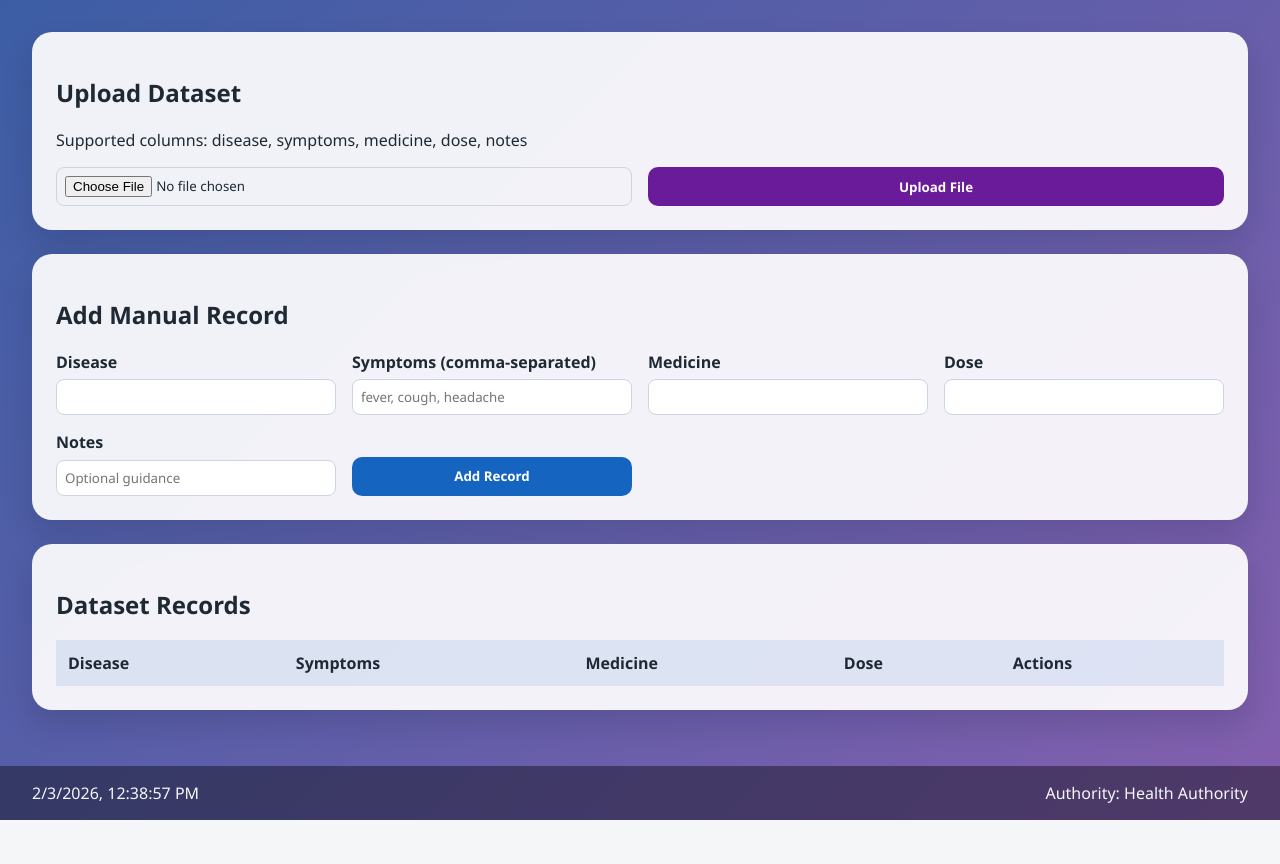
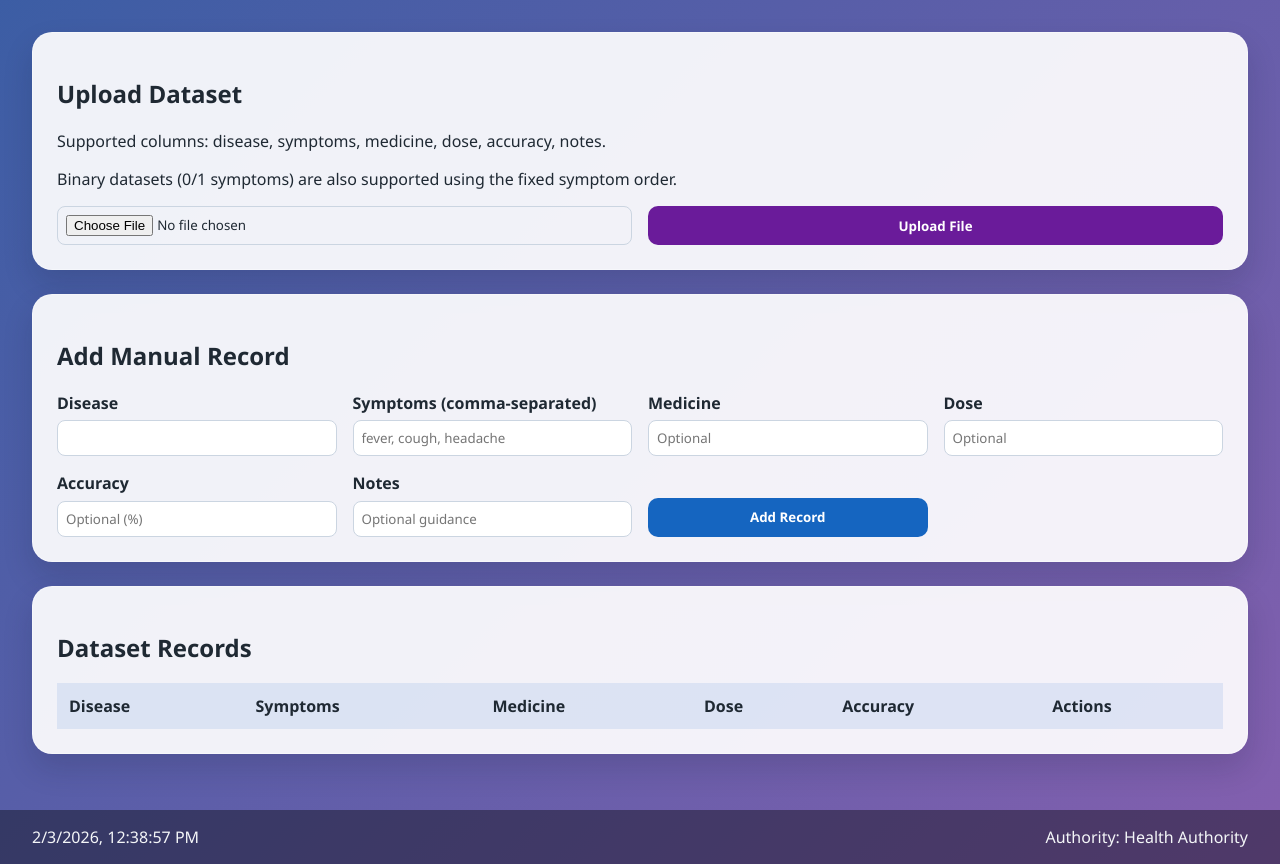
Before and after one commit to Surya0049/Disease-Prediction, a Flask app: page /admin/dataset in a window 1280 px wide. Shown: the part 97-961 px from the top of the page. Before the commit the page ends 917 px from the top, so only its background shows below. Run offline with Flask 3, Linux system fonts and the light colour scheme; the visitor is signed in with stand-in values (Sample User, id 1); data comes from the database, SQL or seed files in the repository; data that the repository does not hold is empty.

Commit message:
Enhance dataset import and admin tools

```diff
--- a/app.py
+++ b/app.py
@@ -15,6 +15,7 @@ from flask import (
     redirect,
     render_template,
     request,
+    send_file,
     session,
     url_for,
 )
@@ -29,6 +30,38 @@ app.secret_key = os.environ.get("FLASK_SECRET_KEY", "dev-secret-key")
 DEFAULT_BACKGROUND = (
     "linear-gradient(135deg, rgba(22, 65, 148, 0.85), rgba(110, 67, 160, 0.85))"
 )
+
+SYMPTOMS = [
+    "itching",
+    "skin_rash",
+    "nodal_skin_eruptions",
+    "continuous_sneezing",
+    "shivering",
+    "chills",
+    "stomach_pain",
+    "ulcers_on_tongue",
+    "vomiting",
+    "cough",
+    "chest_pain",
+    "yellowish_skin",
+    "loss_of_appetite",
+    "abdominal_pain",
+    "yellow_urine",
+    "weight_loss",
+    "restlessness",
+    "irregular_sugar_level",
+    "excessive_hunger",
+    "increased_appetite",
+    "high_fever",
+    "headache",
+    "diarrhoea",
+    "muscle_pain",
+    "red_spots_over_body",
+    "runny_nose",
+    "breathlessness",
+    "fast_heart_rate",
+    "dark_urine",
+]
 
 
 def get_db() -> sqlite3.Connection:
@@ -63,7 +96,8 @@ def init_db() -> None:
         CREATE TABLE IF NOT EXISTS settings (
             id INTEGER PRIMARY KEY CHECK (id = 1),
             authority_name TEXT NOT NULL,
-            background_css TEXT NOT NULL
+            background_css TEXT NOT NULL,
+            background_image_url TEXT
         )
         """
     )
@@ -75,10 +109,13 @@ def init_db() -> None:
             symptoms TEXT NOT NULL,
             medicine TEXT NOT NULL,
             dose TEXT NOT NULL,
+            accuracy TEXT,
             notes TEXT
         )
         """
     )
+    ensure_column(db, "settings", "background_image_url", "")
+    ensure_column(db, "dataset", "accuracy", "")
     admin_exists = db.execute("SELECT 1 FROM users WHERE username = ?", ("admin",)).fetchone()
     if not admin_exists:
         db.execute(
@@ -88,8 +125,11 @@ def init_db() -> None:
     settings_exists = db.execute("SELECT 1 FROM settings WHERE id = 1").fetchone()
     if not settings_exists:
         db.execute(
-            "INSERT INTO settings (id, authority_name, background_css) VALUES (1, ?, ?)",
-            ("Health Authority", DEFAULT_BACKGROUND),
+            """
+            INSERT INTO settings (id, authority_name, background_css, background_image_url)
+            VALUES (1, ?, ?, ?)
+            """,
+            ("Health Authority", DEFAULT_BACKGROUND, ""),
         )
     db.commit()
     db.close()
@@ -101,6 +141,24 @@ def load_settings() -> None:
     db = get_db()
     settings = db.execute("SELECT * FROM settings WHERE id = 1").fetchone()
     g.settings = settings
+    g.background_style = build_background_style(settings)
+
+
+def ensure_column(db: sqlite3.Connection, table: str, column: str, default: str) -> None:
+    columns = {row[1] for row in db.execute(f"PRAGMA table_info({table})")}
+    if column not in columns:
+        db.execute(f"ALTER TABLE {table} ADD COLUMN {column} TEXT DEFAULT '{default}'")
+
+
+def build_background_style(settings: sqlite3.Row) -> str:
+    background_css = settings["background_css"]
+    image_url = settings["background_image_url"] or ""
+    if image_url:
+        return (
+            "background-size: cover; background-position: center; "
+            f"background-image: linear-gradient(135deg, rgba(0,0,0,0.35), rgba(0,0,0,0.4)), url('{image_url}');"
+        )
+    return f"background: {background_css};"
 
 
 def login_required(view):
@@ -174,9 +232,7 @@ def dashboard() -> Any:
 def predict() -> Any:
     db = get_db()
     dataset = db.execute("SELECT * FROM dataset ORDER BY disease").fetchall()
-    symptoms_set = sorted(
-        {symptom.strip() for row in dataset for symptom in row["symptoms"].split(",") if symptom}
-    )
+    symptoms_set = SYMPTOMS
     prediction = None
     if request.method == "POST":
         age = request.form.get("age", "").strip()
@@ -192,11 +248,7 @@ def predict() -> Any:
                 prediction["search_url"] = search_url
                 prediction["age"] = age
                 prediction["sex"] = sex
-    return render_template(
-        "predict.html",
-        symptoms=symptoms_set,
-        prediction=prediction,
-    )
+    return render_template("predict.html", symptoms=symptoms_set, prediction=prediction)
 
 
 def predict_disease(selected_symptoms: list[str], dataset: list[sqlite3.Row]) -> dict[str, str] | None:
@@ -207,7 +259,8 @@ def predict_disease(selected_symptoms: list[str], dataset: list[sqlite3.Row]) ->
     selected_set = {symptom.strip().lower() for symptom in selected_symptoms}
     for row in dataset:
         row_symptoms = {symptom.strip().lower() for symptom in row["symptoms"].split(",") if symptom}
-        score = len(selected_set.intersection(row_symptoms))
+        union = selected_set.union(row_symptoms)
+        score = 0 if not union else len(selected_set.intersection(row_symptoms)) / len(union)
         if score > best_score:
             best_score = score
             best_match = row
@@ -217,6 +270,7 @@ def predict_disease(selected_symptoms: list[str], dataset: list[sqlite3.Row]) ->
         "disease": best_match["disease"],
         "medicine": best_match["medicine"],
         "dose": best_match["dose"],
+        "accuracy": best_match["accuracy"],
         "notes": best_match["notes"] or "Follow medical guidance for confirmation.",
     }
 
@@ -305,13 +359,24 @@ def admin_dataset() -> Any:
             symptoms = request.form.get("symptoms", "").strip()
             medicine = request.form.get("medicine", "").strip()
             dose = request.form.get("dose", "").strip()
+            accuracy = request.form.get("accuracy", "").strip()
             notes = request.form.get("notes", "").strip()
-            if not all([disease, symptoms, medicine, dose]):
-                flash("Disease, symptoms, medicine, and dose are required.", "error")
+            if not all([disease, symptoms]):
+                flash("Disease and symptoms are required.", "error")
             else:
                 db.execute(
-                    "INSERT INTO dataset (disease, symptoms, medicine, dose, notes) VALUES (?, ?, ?, ?, ?)",
-                    (disease, symptoms, medicine, dose, notes),
+                    """
+                    INSERT INTO dataset (disease, symptoms, medicine, dose, accuracy, notes)
+                    VALUES (?, ?, ?, ?, ?, ?)
+                    """,
+                    (
+                        disease,
+                        symptoms,
+                        medicine or "Not provided",
+                        dose or "Not provided",
+                        accuracy,
+                        notes,
+                    ),
                 )
                 db.commit()
                 flash("Dataset record added.", "success")
@@ -332,13 +397,26 @@ def edit_dataset(entry_id: int) -> Any:
         symptoms = request.form.get("symptoms", "").strip()
         medicine = request.form.get("medicine", "").strip()
         dose = request.form.get("dose", "").strip()
+        accuracy = request.form.get("accuracy", "").strip()
         notes = request.form.get("notes", "").strip()
-        if not all([disease, symptoms, medicine, dose]):
-            flash("Disease, symptoms, medicine, and dose are required.", "error")
+        if not all([disease, symptoms]):
+            flash("Disease and symptoms are required.", "error")
         else:
             db.execute(
-                "UPDATE dataset SET disease = ?, symptoms = ?, medicine = ?, dose = ?, notes = ? WHERE id = ?",
-                (disease, symptoms, medicine, dose, notes, entry_id),
+                """
+                UPDATE dataset
+                SET disease = ?, symptoms = ?, medicine = ?, dose = ?, accuracy = ?, notes = ?
+                WHERE id = ?
+                """,
+                (
+                    disease,
+                    symptoms,
+                    medicine or "Not provided",
+                    dose or "Not provided",
+                    accuracy,
+                    notes,
+                    entry_id,
+                ),
             )
             db.commit()
             flash("Dataset entry updated.", "success")
@@ -363,17 +441,48 @@ def admin_settings() -> Any:
     if request.method == "POST":
         authority_name = request.form.get("authority_name", "").strip()
         background_css = request.form.get("background_css", "").strip()
+        background_image_url = request.form.get("background_image_url", "").strip()
         if not authority_name:
             flash("Authority name cannot be empty.", "error")
         else:
             db.execute(
-                "UPDATE settings SET authority_name = ?, background_css = ? WHERE id = 1",
-                (authority_name, background_css or DEFAULT_BACKGROUND),
+                """
+                UPDATE settings
+                SET authority_name = ?, background_css = ?, background_image_url = ?
+                WHERE id = 1
+                """,
+                (authority_name, background_css or DEFAULT_BACKGROUND, background_image_url),
             )
             db.commit()
             flash("Settings updated.", "success")
             return redirect(url_for("admin_settings"))
     return render_template("admin_settings.html", settings=g.settings, default_background=DEFAULT_BACKGROUND)
+
+
+@app.route("/admin/backup", methods=["GET", "POST"])
+@admin_required
+def admin_backup() -> Any:
+    if request.method == "POST":
+        if "backup_file" not in request.files:
+            flash("Please choose a backup file to restore.", "error")
+            return redirect(url_for("admin_backup"))
+        file = request.files["backup_file"]
+        if not file.filename:
+            flash("Please choose a backup file to restore.", "error")
+            return redirect(url_for("admin_backup"))
+        temp_path = BASE_DIR / "data" / f"restore_{datetime.utcnow().timestamp()}.db"
+        file.save(temp_path)
+        close_db(None)
+        os.replace(temp_path, DB_PATH)
+        flash("Backup restored successfully.", "success")
+        return redirect(url_for("admin_backup"))
+    return render_template("admin_backup.html")
+
+
+@app.route("/admin/backup/download")
+@admin_required
+def download_backup() -> Any:
+    return send_file(DB_PATH, as_attachment=True, download_name="disease_prediction_backup.db")
 
 
 def import_dataset(file_storage) -> int:
@@ -385,8 +494,9 @@ def import_dataset(file_storage) -> int:
     if filename.endswith(".csv"):
         with temp_path.open(newline="", encoding="utf-8") as csvfile:
             reader = csv.DictReader(csvfile)
+            headers = reader.fieldnames or []
             for row in reader:
-                if add_dataset_row(db, row):
+                if add_dataset_row(db, row, headers):
                     added += 1
     elif filename.endswith(".xlsx") or filename.endswith(".xls"):
         if not is_openpyxl_available():
@@ -396,10 +506,10 @@ def import_dataset(file_storage) -> int:
 
             workbook = openpyxl.load_workbook(temp_path)
             sheet = workbook.active
-            headers = [cell.value for cell in next(sheet.iter_rows(min_row=1, max_row=1))]
+            headers = [str(cell.value).strip() if cell.value is not None else "" for cell in next(sheet.iter_rows(min_row=1, max_row=1))]
             for row in sheet.iter_rows(min_row=2, values_only=True):
                 data = dict(zip(headers, row))
-                if add_dataset_row(db, data):
+                if add_dataset_row(db, data, headers):
                     added += 1
     else:
         flash("Unsupported file format. Use CSV or XLSX.", "error")
@@ -414,20 +524,58 @@ def is_openpyxl_available() -> bool:
     return importlib.util.find_spec("openpyxl") is not None
 
 
-def add_dataset_row(db: sqlite3.Connection, row: dict[str, Any]) -> bool:
-    disease = str(row.get("disease", "")).strip()
-    symptoms = str(row.get("symptoms", "")).strip()
-    medicine = str(row.get("medicine", "")).strip()
-    dose = str(row.get("dose", "")).strip()
-    notes = str(row.get("notes", "")).strip() if row.get("notes") is not None else ""
-    if not all([disease, symptoms, medicine, dose]):
+def add_dataset_row(db: sqlite3.Connection, row: dict[str, Any], headers: list[str]) -> bool:
+    normalized_headers = [str(header).strip() for header in headers if header]
+    lower_headers = [header.lower() for header in normalized_headers]
+    if "disease" in lower_headers and "symptoms" in lower_headers:
+        disease = str(row.get(normalized_headers[lower_headers.index("disease")], "")).strip()
+        symptoms = str(row.get(normalized_headers[lower_headers.index("symptoms")], "")).strip()
+        medicine = str(row.get(normalized_headers[lower_headers.index("medicine")], "")).strip() if "medicine" in lower_headers else ""
+        dose = str(row.get(normalized_headers[lower_headers.index("dose")], "")).strip() if "dose" in lower_headers else ""
+        accuracy = str(row.get(normalized_headers[lower_headers.index("accuracy")], "")).strip() if "accuracy" in lower_headers else ""
+        notes = str(row.get(normalized_headers[lower_headers.index("notes")], "")).strip() if "notes" in lower_headers else ""
+    else:
+        disease_result, symptoms, dose, accuracy = parse_binary_dataset_row(row)
+        disease = disease_result
+        medicine = ""
+        notes = ""
+    if not all([disease, symptoms]):
         return False
     db.execute(
-        "INSERT INTO dataset (disease, symptoms, medicine, dose, notes) VALUES (?, ?, ?, ?, ?)",
-        (disease, symptoms, medicine, dose, notes),
+        """
+        INSERT INTO dataset (disease, symptoms, medicine, dose, accuracy, notes)
+        VALUES (?, ?, ?, ?, ?, ?)
+        """,
+        (
+            disease,
+            symptoms,
+            medicine or "Not provided",
+            dose or "Not provided",
+            accuracy,
+            notes,
+        ),
     )
     return True
 
 
+def parse_binary_dataset_row(row: dict[str, Any]) -> tuple[str, str, str, str]:
+    values = list(row.values())
+    symptom_values = {}
+    for index, symptom in enumerate(SYMPTOMS, start=1):
+        symptom_values[symptom] = is_truthy(values[index]) if index < len(values) else False
+    result_index = 1 + len(SYMPTOMS)
+    dose_index = result_index + 1
+    accuracy_index = dose_index + 1
+    result = str(values[result_index]).strip() if result_index < len(values) else ""
+    dose = str(values[dose_index]).strip() if dose_index < len(values) else ""
+    accuracy = str(values[accuracy_index]).strip() if accuracy_index < len(values) else ""
+    symptoms = ",".join(symptom for symptom, value in symptom_values.items() if value)
+    return result, symptoms, dose, accuracy
+
+
+def is_truthy(value: Any) -> bool:
+    return str(value).strip().lower() in {"1", "1.0", "true", "yes"}
+
+
 if __name__ == "__main__":
     app.run(host="0.0.0.0", port=5000, debug=True)
--- a/static/app.js
+++ b/static/app.js
@@ -31,6 +31,13 @@ function applyPreset(preset) {
   }
 }
 
+function applyColor(color) {
+  const input = document.querySelector('input[name="background_css"]');
+  if (input) {
+    input.value = color;
+  }
+}
+
 function searchMedicine() {
   const input = document.getElementById('medicine-search');
   if (!input) {
@@ -42,5 +49,9 @@ function searchMedicine() {
   }
 }
 
+function printPage() {
+  window.print();
+}
+
 setInterval(updateDateTime, 1000);
 window.addEventListener('DOMContentLoaded', updateDateTime);
--- a/static/styles.css
+++ b/static/styles.css
@@ -67,6 +73,7 @@ body {
   border-radius: 20px;
   box-shadow: 0 15px 30px rgba(15, 23, 42, 0.15);
   margin-bottom: 1.5rem;
+  border: 1px solid rgba(255, 255, 255, 0.35);
 }
 
 .grid {
--- a/templates/admin_dataset.html
+++ b/templates/admin_dataset.html
@@ -2,7 +2,8 @@
 {% block content %}
 <section class="card">
   <h2>Upload Dataset</h2>
-  <p>Supported columns: disease, symptoms, medicine, dose, notes</p>
+  <p>Supported columns: disease, symptoms, medicine, dose, accuracy, notes.</p>
+  <p>Binary datasets (0/1 symptoms) are also supported using the fixed symptom order.</p>
   <form method="post" enctype="multipart/form-data" class="form-grid">
     <input type="file" name="dataset_file" accept=".csv,.xlsx,.xls" />
     <button type="submit" class="secondary-btn">Upload File</button>
@@ -22,11 +23,15 @@
     </label>
     <label>
       Medicine
-      <input type="text" name="medicine" required />
+      <input type="text" name="medicine" placeholder="Optional" />
     </label>
     <label>
       Dose
-      <input type="text" name="dose" required />
+      <input type="text" name="dose" placeholder="Optional" />
+    </label>
+    <label>
+      Accuracy
+      <input type="text" name="accuracy" placeholder="Optional (%)" />
     </label>
     <label>
       Notes
@@ -46,6 +51,7 @@
           <th>Symptoms</th>
           <th>Medicine</th>
           <th>Dose</th>
+          <th>Accuracy</th>
           <th>Actions</th>
         </tr>
       </thead>
@@ -56,6 +62,7 @@
           <td>{{ entry['symptoms'] }}</td>
           <td>{{ entry['medicine'] }}</td>
           <td>{{ entry['dose'] }}</td>
+          <td>{{ entry['accuracy'] or '—' }}</td>
           <td class="actions">
             <a class="secondary-btn" href="{{ url_for('edit_dataset', entry_id=entry['id']) }}">Edit</a>
             <form method="post" action="{{ url_for('delete_dataset', entry_id=entry['id']) }}" onsubmit="return confirm('Delete this record?')">
--- a/templates/base.html
+++ b/templates/base.html
@@ -7,7 +7,7 @@
     <link rel="stylesheet" href="{{ url_for('static', filename='styles.css') }}" />
     <script defer src="{{ url_for('static', filename='app.js') }}"></script>
   </head>
-  <body style="background: {{ g.settings['background_css'] }};">
+  <body style="{{ g.background_style }}">
     <header class="top-nav">
       <div class="brand">
         <span class="logo">🩺</span>
--- a/templates/dashboard.html
+++ b/templates/dashboard.html
@@ -9,6 +9,7 @@
       <a class="secondary-btn" href="{{ url_for('admin_users') }}">Manage Users</a>
       <a class="secondary-btn" href="{{ url_for('admin_dataset') }}">Manage Dataset</a>
       <a class="secondary-btn" href="{{ url_for('admin_settings') }}">Admin Settings</a>
+      <a class="secondary-btn" href="{{ url_for('admin_backup') }}">Backup & Restore</a>
       {% endif %}
     </div>
   </div>
--- a/templates/login.html
+++ b/templates/login.html
@@ -7,7 +7,7 @@
     <link rel="stylesheet" href="{{ url_for('static', filename='styles.css') }}" />
     <script defer src="{{ url_for('static', filename='app.js') }}"></script>
   </head>
-  <body class="login-body" style="background: {{ g.settings['background_css'] }};">
+  <body class="login-body" style="{{ g.background_style }}">
     <div class="login-wrapper">
       <div class="login-card">
         <div class="login-header">
--- a/templates/predict.html
+++ b/templates/predict.html
@@ -43,7 +43,13 @@
       <p><strong>Predicted Disease:</strong> {{ prediction['disease'] }}</p>
       <p><strong>Recommended Medicine:</strong> {{ prediction['medicine'] }}</p>
       <p><strong>Recommended Dose:</strong> {{ prediction['dose'] }}</p>
+      {% if prediction['accuracy'] %}
+      <p><strong>Accuracy:</strong> {{ prediction['accuracy'] }}</p>
+      {% endif %}
       <p><strong>Notes:</strong> {{ prediction['notes'] }}</p>
+      <div class="button-row">
+        <button type="button" class="secondary-btn" onclick="printPage()">Print / Save PDF</button>
+      </div>
     </div>
     <div class="search-box">
       <h3>Search Medicine</h3>
```
Also changed, not shown: other parts of static/styles.css (+34 -0 lines), templates/admin_backup.html (added, +18 -0 lines), templates/admin_settings.html (+13 -0 lines), templates/edit_dataset.html (+6 -2 lines), README.md.
